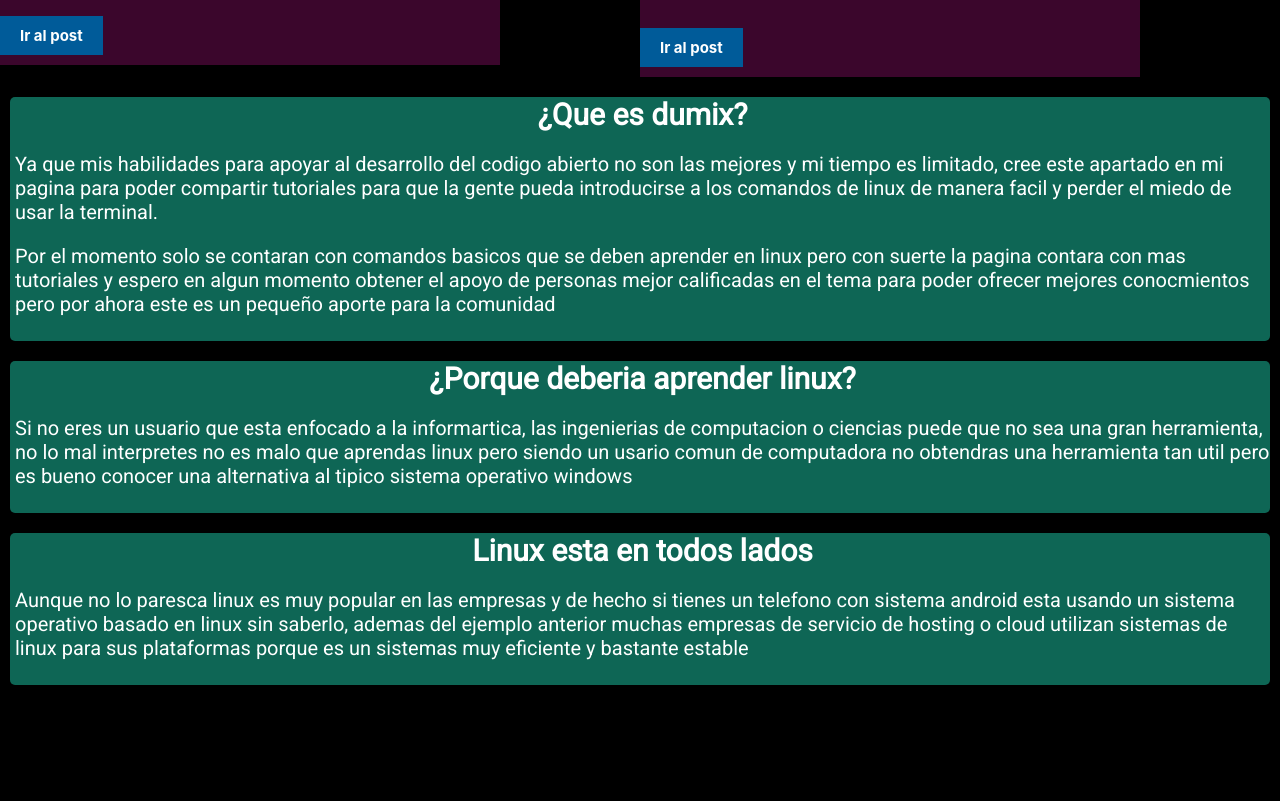
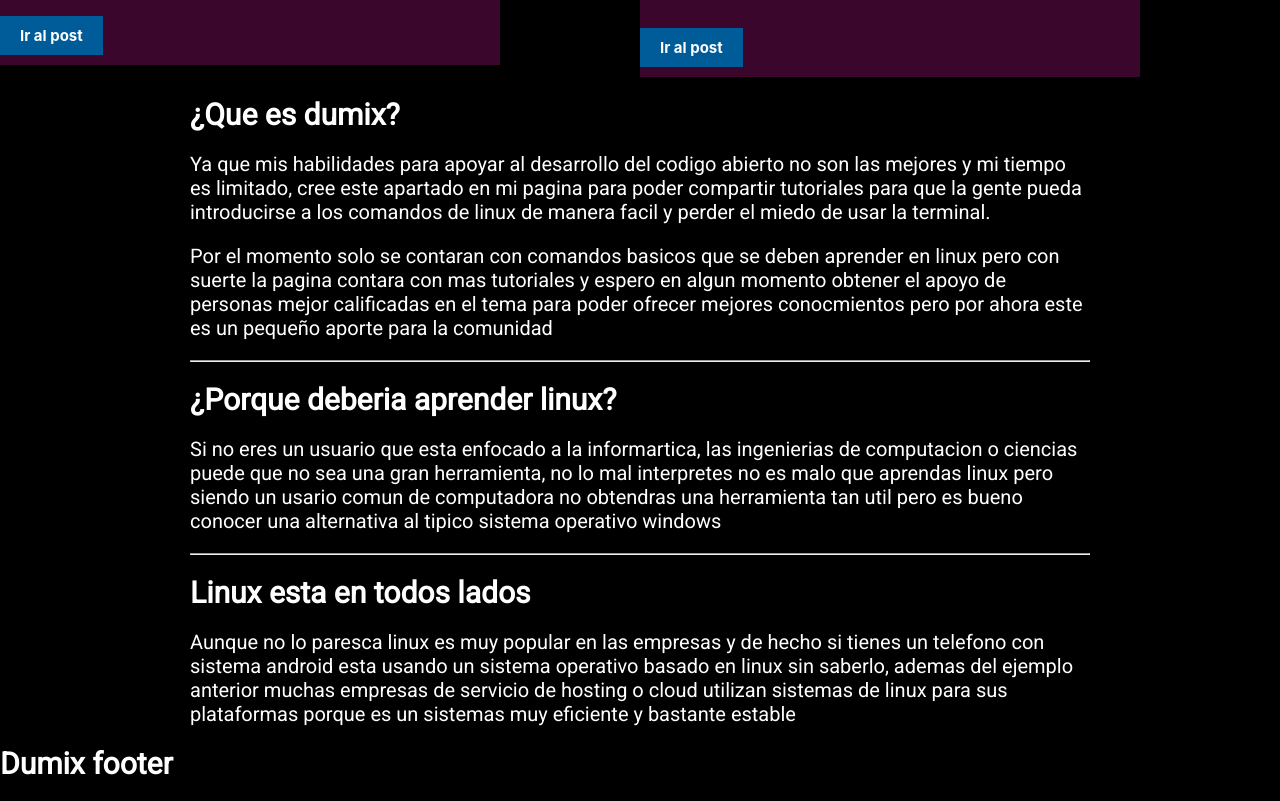
Before and after one commit to SteveBartmoss/steveapp, a React (Create React App) app: page /dumix in a window 1280 px wide. Shown: the part 1519-2320 px from the top of the page. Before the commit the page ends 2204 px from the top, so only its background shows below. Built offline with nearby package versions, Linux system fonts and the light colour scheme.

Commit message:
move the content to new div for styles of the dumix about and add a footer

```diff
--- a/src/dumix/pages/dumixAbout.jsx
+++ b/src/dumix/pages/dumixAbout.jsx
@@ -3,13 +3,9 @@ import React from "react";
 function DumixAbout(){
     return(
         <>
+        <div className="div-about">
 
-        <div className="div-subject">
-            <div className="center">
-                <h1 className="title1">¿Que es dumix?</h1>
-            </div>
-
-
+            <h1 className="title1">¿Que es dumix?</h1>
             <p className="Content">Ya que mis habilidades para apoyar al desarrollo del codigo abierto
             no son las mejores y mi tiempo es limitado, cree este apartado en mi pagina para poder compartir
             tutoriales para que la gente pueda introducirse a los comandos de linux de manera facil y perder
@@ -18,13 +14,10 @@ function DumixAbout(){
             en linux pero con suerte la pagina contara con mas tutoriales y espero en algun momento obtener el
             apoyo de personas mejor calificadas en el tema para poder ofrecer mejores conocmientos pero por ahora
             este es un pequeño aporte para la comunidad</p>
-        </div>
 
-        <div className="div-subject">
+            <hr className="about-line"></hr>
 
-            <div className="center">
-                <h1 className="title1">¿Porque deberia aprender linux?</h1>
-            </div>
+            <h1 className="title1">¿Porque deberia aprender linux?</h1>
 
             <p className="Content">Si no eres un usuario que esta enfocado a la informartica, las ingenierias de
             computacion o ciencias puede que no sea una gran herramienta, no lo mal interpretes no es malo que aprendas
@@ -32,17 +25,20 @@ function DumixAbout(){
             una alternativa al tipico sistema operativo windows
             </p>
 
-        </div>
+            <hr className="about-line"></hr>
 
-        <div className="div-subject">
-            <div className="center">
-                <h1 className="title1">Linux esta en todos lados</h1>
-            </div>
+            <h1 className="title1">Linux esta en todos lados</h1>
+
             <p className="Content">Aunque no lo paresca linux es muy popular en las empresas y de hecho si tienes
             un telefono con sistema android esta usando un sistema operativo basado en linux sin saberlo, ademas del
             ejemplo anterior muchas empresas de servicio de hosting o cloud utilizan sistemas de linux para sus
             plataformas porque es un sistemas muy eficiente y bastante estable
             </p>
+
+        </div>
+
+        <div>
+            <h1 className="title1">Dumix footer</h1>
         </div>
 
         </>
```
